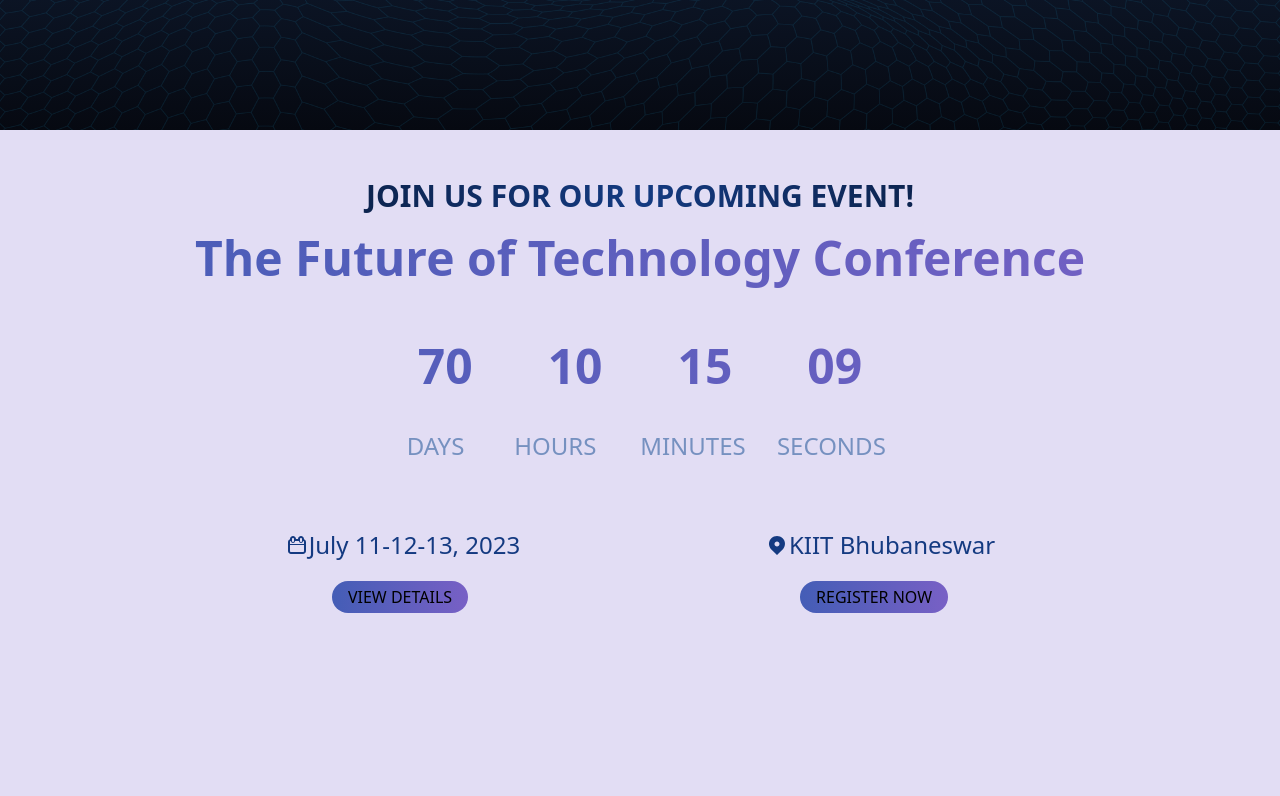
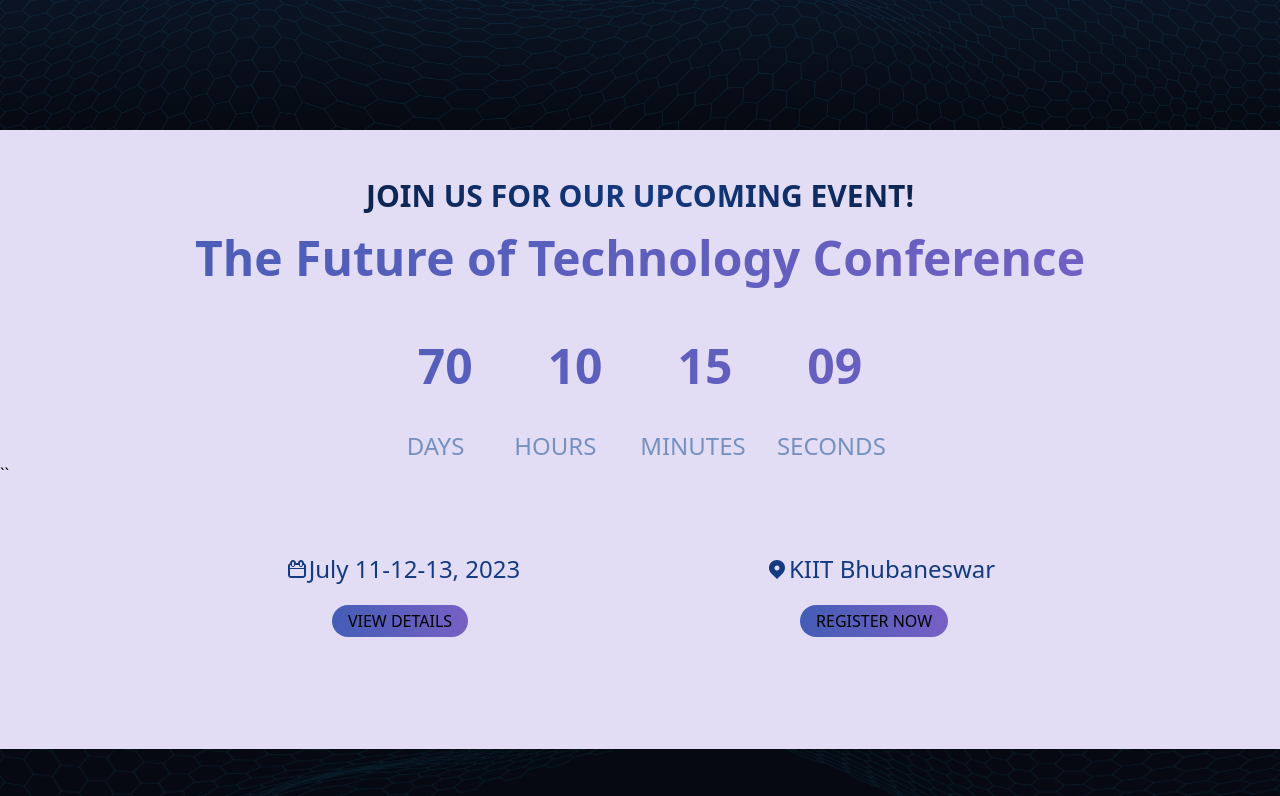
Before and after one commit to manishmh/mun, a Next.js app: page / in a window 1280 px wide. Shown: the part 1140-1936 px from the top of the page. Built offline with nearby package versions, Linux system fonts and the light colour scheme.

Commit message:
better timer

```diff
--- a/src/components/Timer.tsx
+++ b/src/components/Timer.tsx
@@ -13,8 +13,9 @@ const Timer: React.FC = () => {
 
   return (
     <>
-      <div className="font-sans h-[90vh] w-screen overflow-hidden bg-[#E2DDF4] pt-12">
-        <h1 className="pb-5 flex items-center justify-center text-3xl font-bold text-transparent mx-auto max-w-5xl bg-clip-text bg-gradient-to-r from-[#061124] via-[#143A81] to-[#061125]">
+      <div className="font-sans w-screen py-28 overflow-hidden bg-carouselBackground pt-12">
+        <div className="max-w-7xl mx-auto">
+          <h1 className="pb-5 pyy-36 text-3xl text-center font-bold text-transparent mx-auto max-w-5xl bg-clip-text bg-gradient-to-r from-[#061124] via-[#143A81] to-[#061125]">
             JOIN US FOR OUR UPCOMING EVENT!
           </h1>
           <h1 className="pb-5 flex items-center justify-center text-5xl font-semibold text-transparent bg-clip-text bg-gradient-to-r from-[#445DB6] to-[#7860C5]">The Future of Technology Conference</h1>
@@ -26,7 +27,7 @@ const Timer: React.FC = () => {
             <span>HOURS</span>&nbsp;&nbsp;&nbsp;&nbsp;&nbsp;&nbsp;&nbsp;
             <span>MINUTES</span>&nbsp;&nbsp;&nbsp;&nbsp;&nbsp;
             <span>SECONDS</span>
-        </div>
+          </div>``
           <div className="px-10 pt-12 flex justify-evenly text-[#143A81] text-2xl mt-4">
             <span>
               <TiCalendarOutline className="inline-block align-middle" />
@@ -37,30 +38,18 @@ const Timer: React.FC = () => {
               <span className="align-middle">KIIT Bhubaneswar</span>
             </span>
           </div>
-
-        <div className="z-100 flex items-center justify-evenly">
-          <button className="z-100 mt-5 rounded-full border-none bg-buttonBackground px-4 py-1 outline-none">
+          <div className="flex mt-5 items-center justify-evenly">
+            <button className="rounded-full border-none bg-buttonBackground px-4 py-1 outline-none">
               VIEW DETAILS
             </button>
-          <button className="z-2 mt-5 rounded-full border-none bg-buttonBackground px-4 py-1 outline-none">
+            <button className="rounded-full border-none bg-buttonBackground px-4 py-1 outline-none">
               REGISTER NOW
             </button>
           </div>
         </div>
-
-      {/* <div className="absolute bottom-[-157%] z-0 w-screen max-w-full">
-        <Image
-          src="/event/Group.png"
-          alt=""
-          width={1920}
-          height={1080}
-          quality={100}
-          onContextMenu={handleContextMenu}
-          className="z-1 h-[40vh]"
-        />
-      </div> */}
+      </div>
     </>
   );
 };
 
-export default Timer;
+export default Timer;
```
Lines whose indentation alone changed are shown as unchanged.
